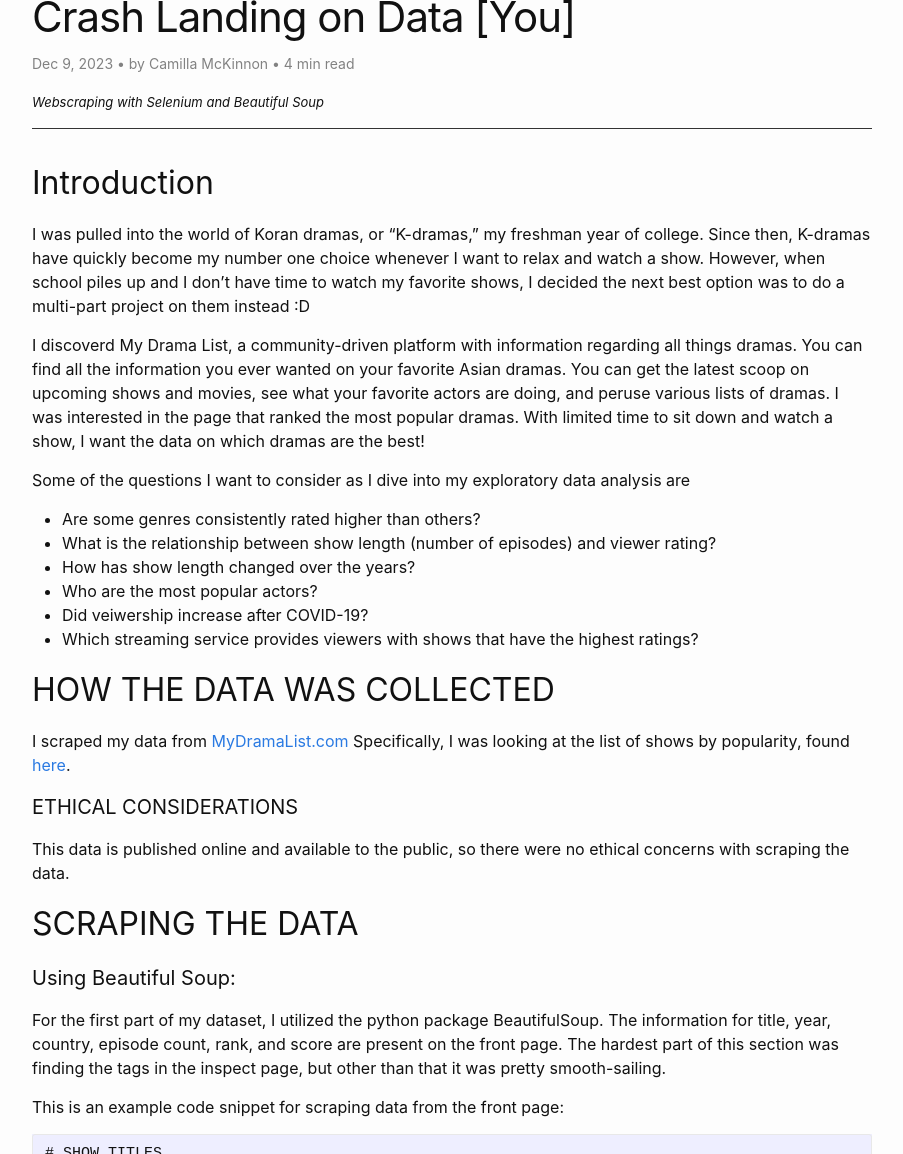
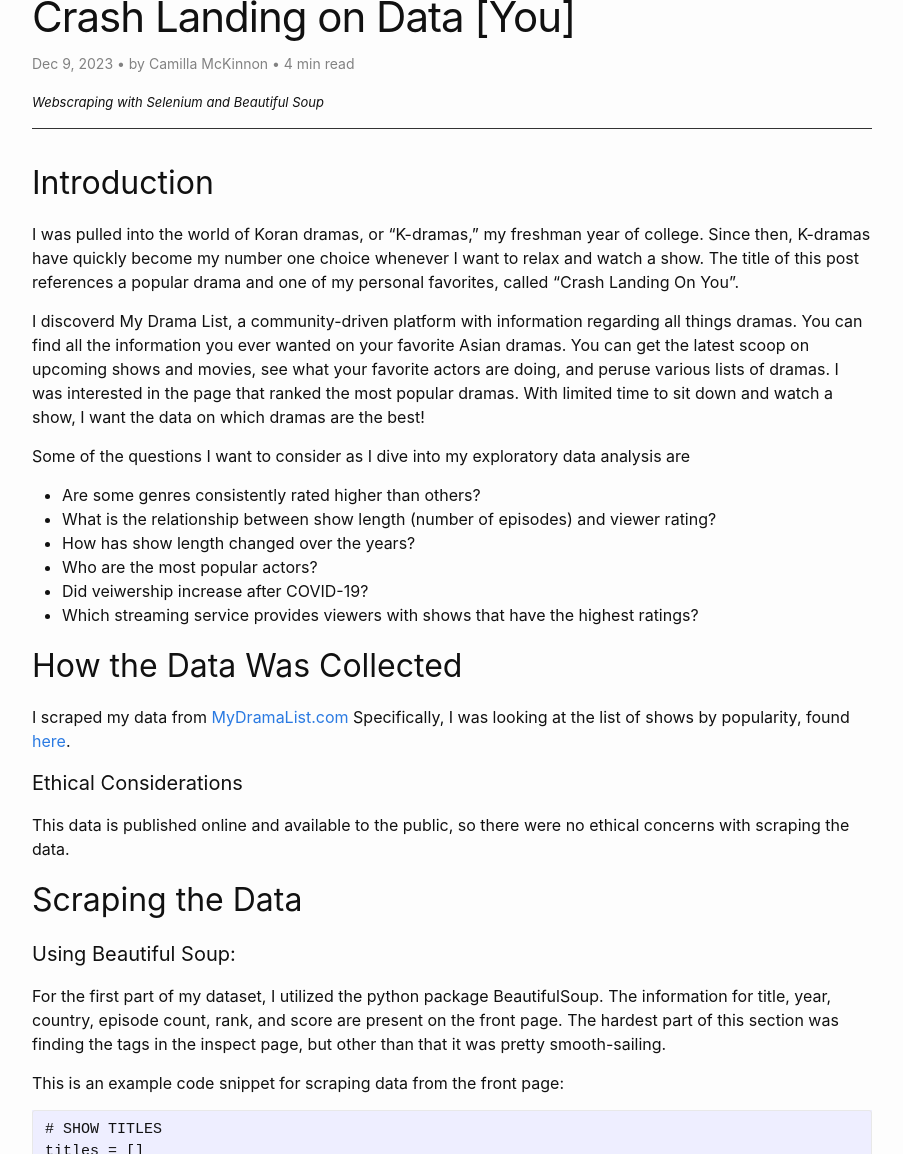
Before and after one commit to camilla47/camilla47.github.io, a Jekyll site: the page built from _posts/2023-12-09-data-collect.md, in a window 1280 px wide and 1400 px high, cut to the strip 246-1400 px from the top of the window. Shown: the whole strip, without its empty margins (188-1091 px from the left). Built offline with Jekyll 4.4.1, drawn with Linux system fonts in a browser that asks for light colours; comment, search, counter and statistics services are not loaded; some of the changed text lies outside the part shown.

Commit message:
fixing title capitalization

````diff
--- a/_posts/2023-12-09-data-collect.md
+++ b/_posts/2023-12-09-data-collect.md
@@ -8,7 +8,7 @@ image: "/assets/images/data_collect_photo.jpg"
 
 ## Introduction
 
-I was pulled into the world of Koran dramas, or “K-dramas,” my freshman year of college. Since then, K-dramas have quickly become my number one choice whenever I want to relax and watch a show. However, when school piles up and I don't have time to watch my favorite shows, I decided the next best option was to do a multi-part project on them instead :D
+I was pulled into the world of Koran dramas, or “K-dramas,” my freshman year of college. Since then, K-dramas have quickly become my number one choice whenever I want to relax and watch a show. The title of this post references a popular drama and one of my personal favorites, called "Crash Landing On You".
 
 I discoverd My Drama List, a community-driven platform with information regarding all things dramas. You can find all the information you ever wanted on your favorite Asian dramas. You can get the latest scoop on upcoming shows and movies, see what your favorite actors are doing, and peruse various lists of dramas. I was interested in the page that ranked the most popular dramas. With limited time to sit down and watch a show, I want the data on which dramas are the best!
 
@@ -20,14 +20,14 @@ Some of the questions I want to consider as I dive into my exploratory data anal
 * Did veiwership increase after COVID-19?
 * Which streaming service provides viewers with shows that have the highest ratings?
 
-## HOW THE DATA WAS COLLECTED
+## How the Data Was Collected
 
 I scraped my data from <a href="https://mydramalist.com/" target="_blank">MyDramaList.com</a> Specifically, I was looking at the list of shows by popularity, found <a href="https://mydramalist.com/shows/top" target="_blank">here</a>.
 
-#### ETHICAL CONSIDERATIONS
+#### Ethical Considerations
 This data is published online and available to the public, so there were no ethical concerns with scraping the data.
 
-## SCRAPING THE DATA
+## Scraping the Data
 
 #### Using Beautiful Soup:
 
@@ -74,7 +74,7 @@ except:
     genres.append('na')
 ```
 
-## CLEANING THE DATA
+## Cleaning the Data
 After I had merged the data from each part above, I moved on to cleaning it. This involved converting the scores and watchers to integers (instead of numbers stored as strings), and various other string manipulation to extract the words that I wanted.
 
 Here's an example of extracting the number of episodes from a string:
````
